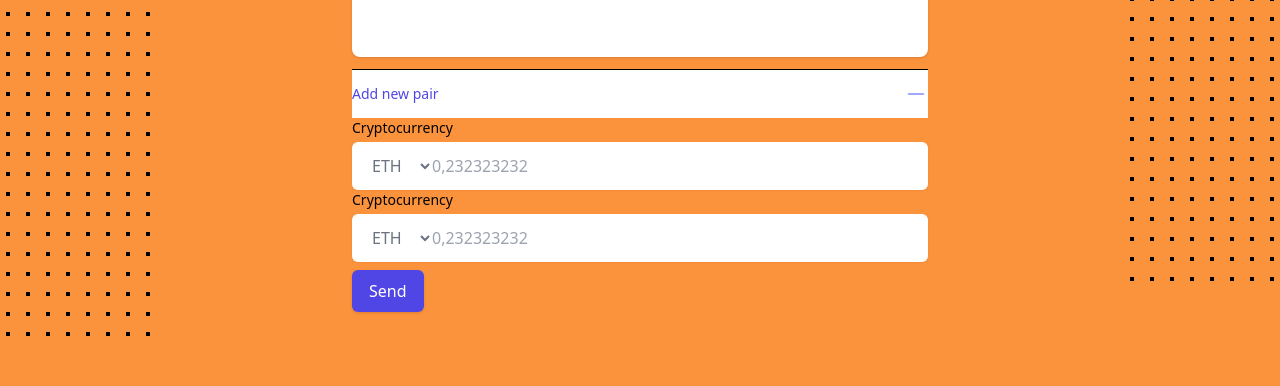
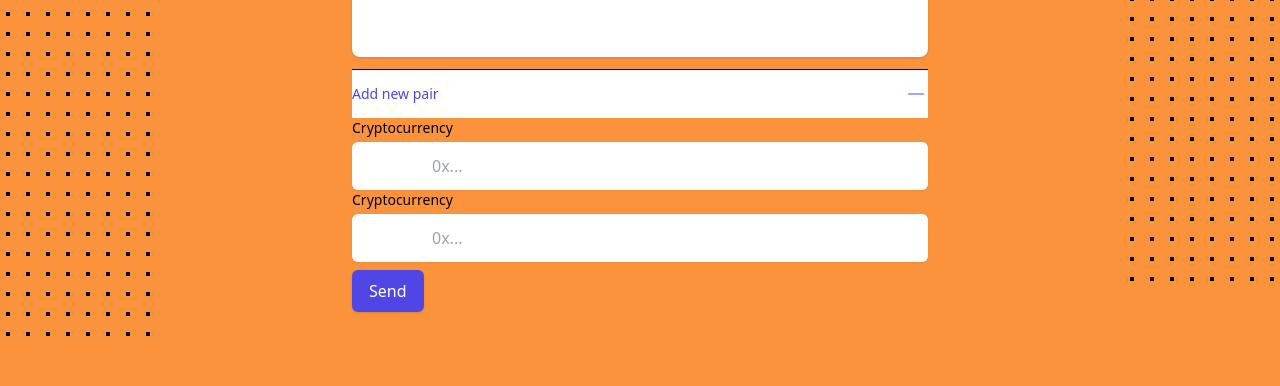
Before and after one commit to AlexFedotovqq/TradeCoin, a Next.js app in the folder my-app/: page /pool in a window 1280 px wide. Both pictures are taken after a click on the button "Add new pair". Shown: the part 357-743 px from the top of the page. Built offline with nearby package versions, Linux system fonts and the light colour scheme; what wagmi would draw is missing.

Commit message:
added more tests and fe

```diff
--- a/my-app/pages/_app.js
+++ b/my-app/pages/_app.js
@@ -12,6 +12,9 @@ const XDC = {
   id: 50,
   name: "XDC",
   network: "XDC",
+  nativeCurrency: {
+    symbol: "XDC",
+  },
   rpcUrls: {
     default: "https://rpc.xinfin.network",
   },
@@ -21,7 +24,10 @@ const XDC = {
 const XDCt = {
   id: 51,
   name: "XDC testnet",
-  network: "XDC",
+  network: "XDCt",
+  nativeCurrency: {
+    symbol: "XDCt",
+  },
   rpcUrls: {
     default: "https://rpc.apothem.network/",
   },
--- a/my-app/pages/pool.jsx
+++ b/my-app/pages/pool.jsx
@@ -1,16 +1,11 @@
-import { Disclosure } from '@headlessui/react'
-import {
-  MinusIcon,
-  PlusIcon,
-} from '@heroicons/react/24/outline'
+import { Disclosure } from "@headlessui/react";
+import { MinusIcon, PlusIcon } from "@heroicons/react/24/outline";
 
 function classNames(...classes) {
-    return classes.filter(Boolean).join(' ')
+  return classes.filter(Boolean).join(" ");
 }
 
 export default function Example() {
-
-
   return (
     <div className="overflow-hidden bg-orange-400 py-16 px-4 sm:px-6 lg:px-8 lg:py-5 h-screen">
       <div className="relative mx-auto max-w-xl">
@@ -31,10 +26,21 @@ import {
               height={20}
               patternUnits="userSpaceOnUse"
             >
-                <rect x={0} y={0} width={4} height={4} className="text-black-200" fill="currentColor" />
+              <rect
+                x={0}
+                y={0}
+                width={4}
+                height={4}
+                className="text-black-200"
+                fill="currentColor"
+              />
             </pattern>
           </defs>
-            <rect width={404} height={404} fill="url(#85737c0e-0916-41d7-917f-596dc7edfa27)" />
+          <rect
+            width={404}
+            height={404}
+            fill="url(#85737c0e-0916-41d7-917f-596dc7edfa27)"
+          />
         </svg>
         <svg
           className="absolute right-full bottom-0 -translate-x-1/2 transform"
@@ -53,21 +59,32 @@ import {
               height={20}
               patternUnits="userSpaceOnUse"
             >
-                <rect x={0} y={0} width={4} height={4} className="text-gray-200" fill="currentColor" />
+              <rect
+                x={0}
+                y={0}
+                width={4}
+                height={4}
+                className="text-gray-200"
+                fill="currentColor"
+              />
             </pattern>
           </defs>
-            <rect width={404} height={1104} fill="url(#85737c0e-0916-41d7-917f-596dc7edfa27)" />
+          <rect
+            width={404}
+            height={1104}
+            fill="url(#85737c0e-0916-41d7-917f-596dc7edfa27)"
+          />
         </svg>
         <div className="text-center">
-            <h2 className="text-3xl font-bold tracking-tight text-black-900 sm:text-4xl">Pools</h2>
+          <h2 className="text-3xl font-bold tracking-tight text-black-900 sm:text-4xl">
+            Pools
+          </h2>
         </div>
         <div className="bg-orange-400">
           <div className="mx-auto max-w-7xl py-12 px-4 sm:px-6 lg:flex lg:items-center lg:justify-between lg:py-3 lg:px-1">
-        <div className="ml-3 inline-flex rounded-md shadow">
-        </div>
+            <div className="ml-3 inline-flex rounded-md shadow"></div>
             <div className="mt-8 flex lg:mt-0 lg:flex-shrink-0">
               <div className="mt-8 flex lg:mt-0 lg:flex-shrink-0">
-
                 <div className="inline-flex rounded-md shadow">
                   <a
                     href="#"
@@ -89,24 +106,22 @@ import {
           </div>
         </div>
         <div className="overflow-hidden rounded-lg bg-white shadow">
-    <div className="p-28">
-    </div>
+          <div className="p-28"></div>
         </div>
         <section aria-labelledby="details-heading" className="mt-3">
           <div className="divide-y divide-gray-200 border-t lg:border-black">
-
-                    <Disclosure as="div" key={'Add new pair' }>
+            <Disclosure as="div" key="Add new pair">
               {({ open }) => (
                 <>
                   <h3>
                     <Disclosure.Button className="group relative flex w-full items-center justify-between py-3 text-left bg-white">
                       <span
                         className={classNames(
-                                  open ? 'text-indigo-600' : 'text-gray-900',
-                                  'text-sm font-medium'
+                          open ? "text-indigo-600" : "text-gray-900",
+                          "text-sm font-medium"
                         )}
                       >
-                                {'Add new pair'}
+                        Add new pair
                       </span>
                       <span className="ml-6 flex items-center">
                         {open ? (
@@ -124,9 +139,11 @@ import {
                     </Disclosure.Button>
                   </h3>
                   <Disclosure.Panel as="div" className="prose prose-sm pb-6">
-
                     <div className="sm:col-span-2">
-          <label htmlFor="number" className="block text-sm font-medium text-black-700">
+                      <label
+                        htmlFor="number"
+                        className="block text-sm font-medium text-black-700"
+                      >
                         Cryptocurrency
                       </label>
                       <div className="relative mt-1 rounded-md shadow-sm">
@@ -134,16 +151,6 @@ import {
                           <label htmlFor="country" className="sr-only">
                             Cryptocurrency
                           </label>
-
-              <select
-                id="country"
-                name="country"
-                className="h-full rounded-md border-transparent bg-transparent py-0 pl-4 pr-3 text-gray-500 focus:border-indigo-500 focus:ring-indigo-500"
-              >
-                <option>ETH</option>
-                <option>BNB</option>
-                <option>DOT</option>
-              </select>
                         </div>
                         <input
                           type="text"
@@ -151,13 +158,15 @@ import {
                           id="number"
                           autoComplete="tel"
                           className="block w-full rounded-md border-gray-300 py-3 px-4 pl-20 focus:border-indigo-500 focus:ring-indigo-500"
-              placeholder="0,232323232"
+                          placeholder="0x..."
                         />
-
                       </div>
                     </div>
                     <div className="sm:col-span-2">
-          <label htmlFor="number" className="block text-sm font-medium text-black-700">
+                      <label
+                        htmlFor="number"
+                        className="block text-sm font-medium text-black-700"
+                      >
                         Cryptocurrency
                       </label>
                       <div className="relative mt-1 rounded-md shadow-sm">
@@ -165,16 +174,6 @@ import {
                           <label htmlFor="country" className="sr-only">
                             Cryptocurrency
                           </label>
-
-              <select
-                id="country"
-                name="country"
-                className="h-full rounded-md border-transparent bg-transparent py-0 pl-4 pr-3 text-gray-500 focus:border-indigo-500 focus:ring-indigo-500"
-              >
-                <option>ETH</option>
-                <option>BNB</option>
-                <option>DOT</option>
-              </select>
                         </div>
                         <input
                           type="text"
@@ -182,9 +181,8 @@ import {
                           id="number"
                           autoComplete="tel"
                           className="block w-full rounded-md border-gray-300 py-3 px-4 pl-20 focus:border-indigo-500 focus:ring-indigo-500"
-              placeholder="0,232323232"
+                          placeholder="0x..."
                         />
-
                       </div>
                     </div>
                     <div className="mt-9 flex lg:mt-2 lg:flex-shrink-0">
@@ -197,15 +195,13 @@ import {
                         </a>
                       </div>
                     </div>
-
                   </Disclosure.Panel>
                 </>
               )}
             </Disclosure>
-
           </div>
         </section>
       </div>
     </div>
-
-)}
+  );
+}
```
Lines whose indentation alone changed are shown as unchanged.
